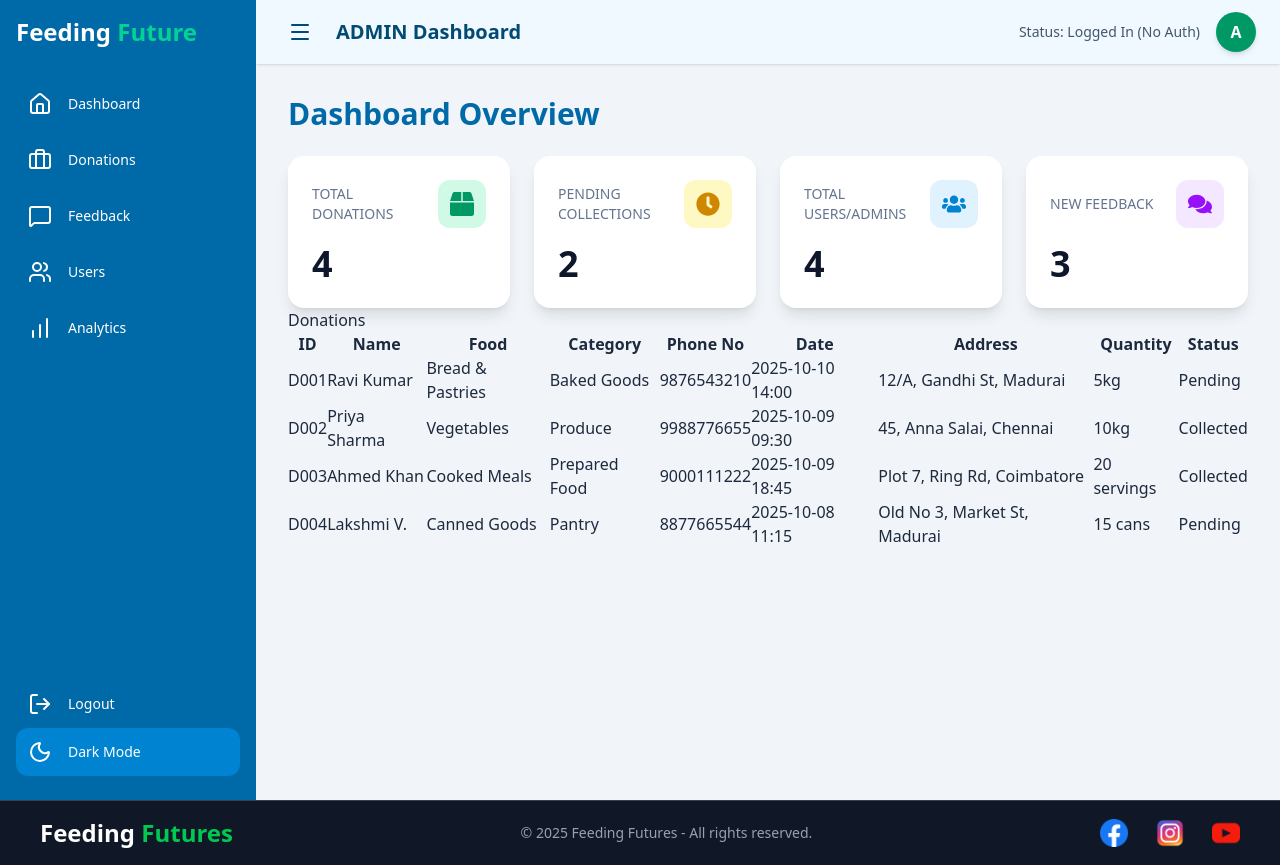
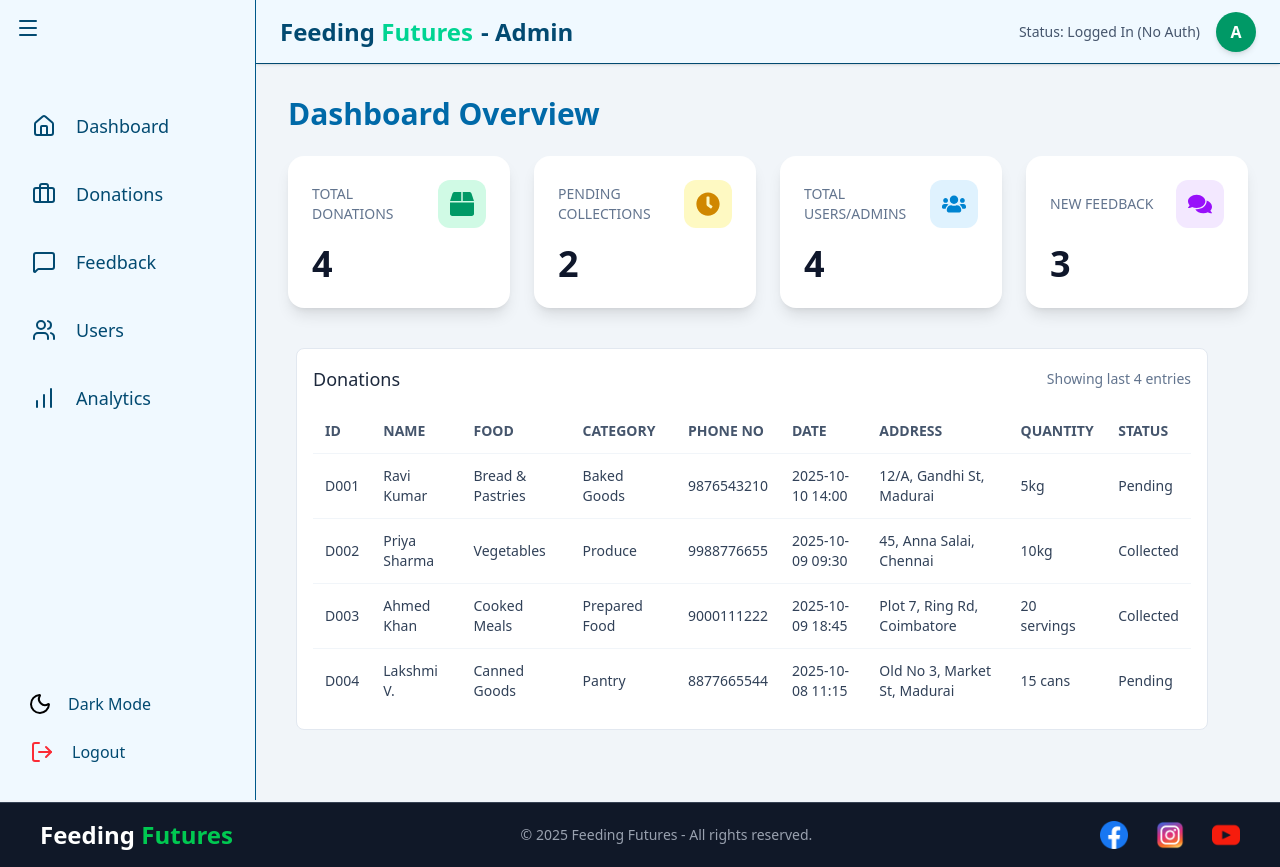
Before and after one commit to namanmahajan2020/Feeding-Futures, a React (Vite) app in the folder Feeding-Futures/admin/: page /dashboard in a window 1280 px wide. Built offline with nearby package versions, Linux system fonts and the light colour scheme.

Commit message:
fixing navbar

```diff
--- a/Feeding-Futures/admin/src/App.jsx
+++ b/Feeding-Futures/admin/src/App.jsx
@@ -1,6 +1,7 @@
 import React, { useState, useMemo, useEffect } from 'react';
 import { BrowserRouter as Router, Route, Routes } from 'react-router-dom';
 import AdminDashboard from './pages/AdminDashboard.jsx';
+import AdminDashboard1 from './pages/AdminDashboard1.jsx';
 import AdminLogin from './components/adminLogin.jsx';
 import Footer from './components/AdminFooter.jsx';
 import Sidebar from './components/Sidebar.jsx';
@@ -37,7 +38,7 @@ export default function App() {
 
   return (
     <AppContext.Provider value={providerValue}>
-      <div className={`min-h-screen font-sans ${isDarkMode ? 'bg-slate-900 text-slate-200' : 'bg-slate-100 text-slate-800'} transition-colors duration-300`}>
+      <div className={`min-h-screen font-sans ${isDarkMode ? 'bg-slate-800 text-slate-200' : 'bg-slate-100 text-slate-800'} transition-colors duration-300`}>
         <Router>
           {/* The Sidebar, Header, and Footer should be outside the Routes */}
           <div className={`flex min-h-screen ${isSidebarOpen ? 'md:ml-64' : 'md:ml-20'} transition-all duration-300`}>
@@ -48,8 +49,8 @@ export default function App() {
               {/* Define all the routes here */}
               <Routes>
                 {/* Public route */}
-                <Route path="/" element={<AdminDashboard data={data} isLoading={isLoading} isDarkMode={isDarkMode}/>} />
-                <Route path="/dashboard" element={<AdminDashboard data={data} isLoading={isLoading} isDarkMode={isDarkMode}/>} />
+                <Route path="/" element={<AdminDashboard1 data={data} isLoading={isLoading} isDarkMode={isDarkMode} />} />
+                <Route path="/dashboard" element={<AdminDashboard data={data} isLoading={isLoading} isDarkMode={isDarkMode} />} />
                 <Route path="/login" element={<AdminLogin />} />
                 {/* Protected routes (Dashboard, Donations, etc.) */}
                 <Route path="/donations" element={<Donations data={data} isLoading={isLoading} isDarkMode={isDarkMode} />} />
--- a/Feeding-Futures/admin/src/components/Header.jsx
+++ b/Feeding-Futures/admin/src/components/Header.jsx
@@ -1,19 +1,20 @@
 // Header.jsx
 import React, { useContext } from 'react';
-import { Menu } from 'lucide-react';
 import { AppContext } from './AppContext'; // Assuming the context is exported
 
 const Header = () => {
-  const { isDarkMode, setIsSidebarOpen } = useContext(AppContext);
+  const { isDarkMode } = useContext(AppContext);
 
   return (
-    <header className={`sticky top-0 h-16 flex items-center justify-between px-4 sm:px-6 z-20 shadow-sm
-      ${isDarkMode ? 'bg-slate-800 text-slate-100' : 'bg-sky-50 text-sky-900'}`}>
-      <div className="flex items-center space-x-4">
-        <button onClick={() => setIsSidebarOpen(prev => !prev)} className={`p-2 rounded-lg ${isDarkMode ? 'hover:bg-slate-700' : 'hover:bg-sky-100'}`}>
-          <Menu className="w-6 h-6" />
-        </button>
-        <h1 className="text-xl font-bold hidden sm:block">ADMIN Dashboard</h1>
+    <header className={`sticky top-0 h-16 border-b flex items-center justify-between px-4 sm:px-6 z-20 shadow-sm
+      ${isDarkMode ? 'bg-slate-900 text-slate-100 border-slate-700' : 'bg-sky-50 text-sky-900 border-sky-900'}`}>
+      <div className="flex items-center space-x-2">
+
+        <span className="text-2xl font-bold hidden sm:block">
+          Feeding <b className="text-emerald-400">Futures</b>
+        </span>
+
+        <h1 className="text-2xl font-bold hidden sm:block">- Admin</h1>
       </div>
       <div className="flex items-center space-x-4">
         <span className="text-sm hidden sm:inline text-slate-600 dark:text-slate-300">Status: Logged In (No Auth)</span>
--- a/Feeding-Futures/admin/src/components/Sidebar.jsx
+++ b/Feeding-Futures/admin/src/components/Sidebar.jsx
@@ -16,28 +16,27 @@ const Sidebar = () => {
   ];
 
   return (
-    <nav className={`fixed top-0 left-0 h-full ${isSidebarOpen ? 'w-64' : 'w-20'}
-      ${isDarkMode ? 'bg-slate-900 border-slate-700 text-slate-100' : 'bg-sky-700 text-white border-sky-800'}
+    <nav className={`fixed top-0 left-0 border-r h-full ${isSidebarOpen ? 'w-64' : 'w-20'}
+      ${isDarkMode ? 'bg-slate-900 border-slate-700 text-slate-100' : 'bg-sky-50 text-sky-900 border-sky-800'}
       p-4 transition-all duration-300 z-30 shadow-xl md:shadow-none`}>
       <div className="flex items-center space-x-3 mb-8 cursor-pointer overflow-hidden">
-        <span className={`${isSidebarOpen ? 'opacity-100' : 'opacity-0 hidden'} text-2xl font-bold transition-opacity duration-300`}>
-          Feeding <b className="text-emerald-400">Future</b>
-        </span>
+        <button onClick={() => setIsSidebarOpen(prev => !prev)} className={`${isSidebarOpen ? '' : 'p-3'} rounded-lg ml-0 ${isDarkMode ? 'hover:bg-slate-700' : 'hover:bg-sky-100'}`}>
+          <Menu className="w-6 h-6" />
+        </button>
       </div>
 
-      <ul className="space-y-2">
+      <ul className="space-y-4 mt-15">
         {navItems.map(item => (
           <li key={item.name}>
             <NavLink
               to={item.path}
-              onClick={() => { setIsSidebarOpen(false); }}
               className={`flex items-center p-3 rounded-xl transition duration-200
-                ${item.path === activePage ? 'bg-emerald-600 text-white' : 'hover:bg-sky-600'}
+                ${item.path === activePage ? 'text-blue-700' : 'hover:bg-sky-700 hover:text-white'}
                 ${isSidebarOpen ? '' : 'justify-center'}`}
-              activeclassname="bg-emerald-600 text-white"
+              activeclassname="bg-emerald-600 text-blue-700"
             >
-              <item.icon className="w-6 h-6 shrink-0" />
-              <span className={`ml-4 text-sm font-medium ${isSidebarOpen ? 'opacity-100' : 'opacity-0 hidden'} transition-opacity duration-300`}>
+              <item.icon className="w-8 h-6 shrink-0" />
+              <span className={`ml-4 text-lg font-medium ${isSidebarOpen ? 'opacity-100' : 'opacity-0 hidden'} transition-opacity duration-300`}>
                 {item.name}
               </span>
             </NavLink>
@@ -45,29 +44,29 @@ const Sidebar = () => {
         ))}
       </ul>
 
+
       <div className="absolute bottom-6 left-4 right-4">
-        <NavLink
-          to="/logout"
-          className={`flex items-center p-3 rounded-xl ${isDarkMode ? 'hover:bg-slate-700' : 'hover:bg-sky-600'} ${isSidebarOpen ? '' : 'justify-center'}`}
-        >
-          <LogOut className="w-6 h-6" />
-          <span className={`ml-4 text-sm font-medium ${isSidebarOpen ? 'opacity-100' : 'opacity-0 hidden'}`}>
-            Logout
-          </span>
-        </NavLink>
-
         <div
           className={`flex items-center justify-between p-3 rounded-xl cursor-pointer
-            ${isDarkMode ? 'bg-slate-700 hover:bg-slate-600' : 'bg-sky-600 hover:bg-sky-500'}`}
+            ${isDarkMode ? ' hover:bg-slate-600' : ' hover:bg-sky-500'}`}
           onClick={() => setIsDarkMode(prev => !prev)}
         >
           <div className={`flex items-center ${isSidebarOpen ? '' : 'w-full justify-center'}`}>
-            {isDarkMode ? <Sun className="w-6 h-6 text-yellow-300" /> : <Moon className="w-6 h-6 text-white" />}
-            <span className={`ml-4 text-sm font-medium ${isSidebarOpen ? 'opacity-100' : 'opacity-0 hidden'}`}>
+            {isDarkMode ? <Sun className="w-6 h-6 text-yellow-300" /> : <Moon className="w-6 h-6 text-black" />}
+            <span className={`ml-4 text-base font-medium ${isSidebarOpen ? 'opacity-100' : 'opacity-0 hidden'}`}>
               {isDarkMode ? 'Light Mode' : 'Dark Mode'}
             </span>
           </div>
         </div>
+        <NavLink
+          to="/logout"
+          className={`flex items-center p-3 rounded-xl ${isDarkMode ? 'hover:bg-red-700' : 'hover:bg-red-600 hover:text-white'} ${isSidebarOpen ? '' : 'justify-center'}`}
+        >
+        <LogOut className="w-7  h-6 text-red-500"/>
+          <span className={`ml-4 text-base font-medium ${isSidebarOpen ? 'opacity-100' : 'opacity-0 hidden'}`}>
+            Logout
+          </span>
+        </NavLink>
       </div>
     </nav>
   );
--- a/Feeding-Futures/admin/src/components/StatCard.jsx
+++ b/Feeding-Futures/admin/src/components/StatCard.jsx
@@ -20,12 +20,12 @@ const darkClasses = {
 const StatCard = ({ icon: Icon, title, value, isDarkMode, color }) => {
   return (
     <div
-      className={`p-6 rounded-2xl shadow-lg ${isDarkMode ? "bg-slate-800 text-slate-200" : "bg-white text-slate-900"} transition-shadow hover:shadow-xl`}
+      className={`p-6 rounded-2xl shadow-lg ${isDarkMode ? "bg-slate-700 brightness-90 text-white" : "bg-white text-slate-900"} transition-shadow hover:shadow-xl`}
     >
       <div className="flex items-center justify-between mb-4">
         <h3
           className={`text-sm font-medium uppercase ${
-            isDarkMode ? "text-slate-400" : "text-slate-500"
+            isDarkMode ? "text-white" : "text-slate-500"
           }`}
         >
           {title}
--- a/Feeding-Futures/admin/src/components/TableComponent.jsx
+++ b/Feeding-Futures/admin/src/components/TableComponent.jsx
@@ -4,35 +4,43 @@ import React from "react";
 
 const TableComponent = ({ title, columns, data, loading, isDarkMode }) => {
   if (loading) {
-    return <p>Loading...</p>;
+    return <p className="text-center text-slate-500 dark:text-slate-400">Loading...</p>;
   }
 
   if (!data || data.length === 0) {
-    return <p>No data available</p>;
+    return <p className="text-center text-slate-500 dark:text-slate-400">No data available</p>;
   }
 
   return (
-    <div className={`table-container ${isDarkMode ? 'dark' : 'light'}`}>
-      <h3>{title}</h3>
-      <table>
-        <thead>
+    <section className="bg-white dark:bg-slate-900 border m-10 ml-2 border-slate-200 dark:border-slate-700 rounded-lg p-4">
+      <div className="flex items-center justify-between mb-4">
+        <h3 className="text-lg font-medium text-slate-800 dark:text-slate-100">{title}</h3>
+        <div className="text-sm text-slate-500 dark:text-slate-400">Showing last {data.length} entries</div>
+      </div>
+
+      <div className="overflow-x-auto">
+        <table className="w-full table-auto">
+          <thead className="text-sm text-slate-600 dark:text-slate-300 uppercase">
             <tr>
               {columns.map((col) => (
-              <th key={col.field}>{col.header}</th>
+                <th key={col.field} className="p-3 text-left">{col.header}</th>
               ))}
             </tr>
           </thead>
           <tbody>
             {data.map((item) => (
-            <tr key={item.id}>
+              <tr key={item.id} className="border-t border-slate-100 dark:border-slate-700">
                 {columns.map((col) => (
-                <td key={col.field}>{item[col.field]}</td>
+                  <td key={col.field} className="p-3 text-sm text-slate-700 dark:text-slate-200">
+                    {item[col.field]}
+                  </td>
                 ))}
               </tr>
             ))}
           </tbody>
         </table>
       </div>
+    </section>
   );
 };
 
--- a/Feeding-Futures/admin/src/pages/AdminDashboard.jsx
+++ b/Feeding-Futures/admin/src/pages/AdminDashboard.jsx
@@ -16,7 +16,7 @@ const Dashboard = ({ data, isLoading, isDarkMode }) => {
       ) : (
         <>
           <h2 className="text-3xl font-bold mb-6 text-sky-700 dark:text-sky-400">Dashboard Overview</h2>
-          <div className="grid grid-cols-1 sm:grid-cols-2 lg:grid-cols-4 gap-6">
+          <div className="grid grid-cols-1 sm:grid-cols-2  lg:grid-cols-4 gap-6">
             <StatCard
               title="Total Donations"
               value={totalDonations}
--- a/Feeding-Futures/admin/src/pages/Users.jsx
+++ b/Feeding-Futures/admin/src/pages/Users.jsx
@@ -1,7 +1,7 @@
 // Users.jsx
 
 import React from "react";
-import TableComponent from "../components/TableComponent";  // Make sure TableComponent is correctly imported
+import TableComponent from "../components/TableComponent"; // Make sure TableComponent is correctly imported
 
 const Users = ({ data, isLoading, isDarkMode }) => {
   // Define the columns for the users table
@@ -15,7 +15,6 @@ const Users = ({ data, isLoading, isDarkMode }) => {
 
   return (
     <div>
-      {/* Make sure the columns are defined */}
       <TableComponent
         title="Users"
         columns={usersColumns}
```
Lines whose indentation alone changed are shown as unchanged.
